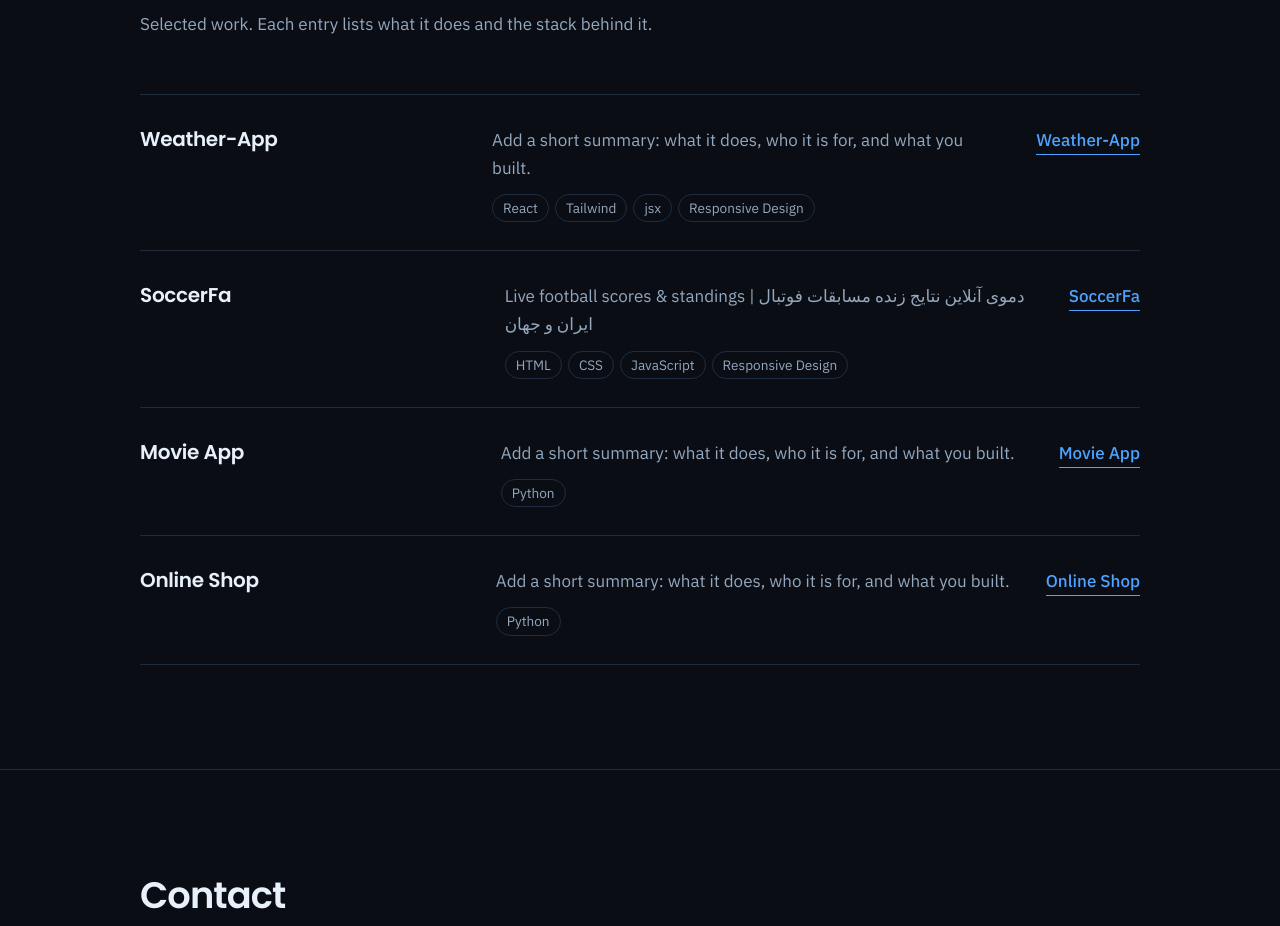
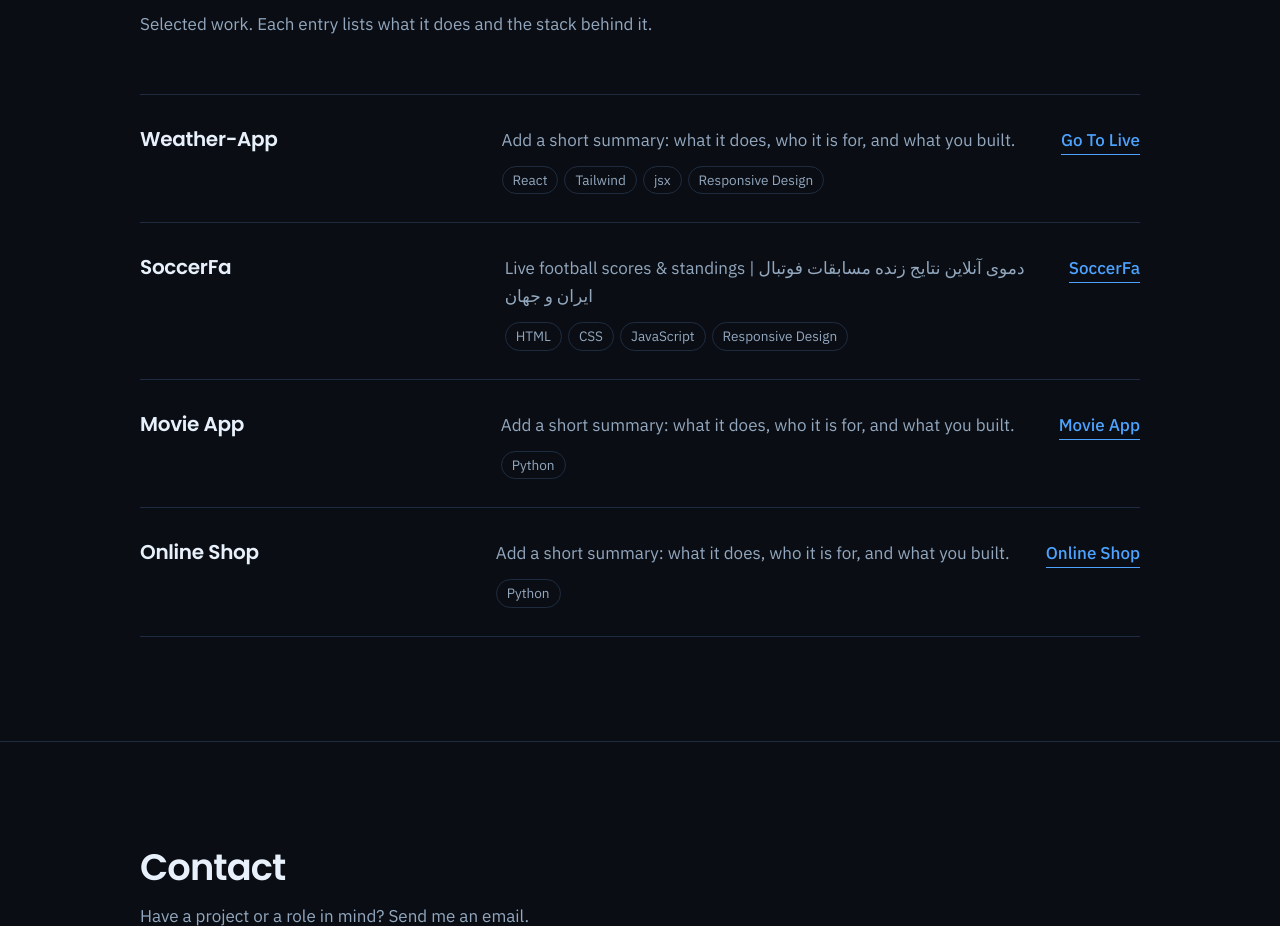
Before and after one commit to vahabmohammadi-dev/vahabmohammadi-dev.github.io, a plain HTML site: page index.html in a window 1280 px wide. Shown: the part 1652-2578 px from the top of the page. Drawn offline with Linux system fonts and the light colour scheme.

Commit message:
update project

```diff
--- a/index.html
+++ b/index.html
@@ -116,7 +116,7 @@
             <p>Add a short summary: what it does, who it is for, and what you built.</p>
             <div class="stack"><span>React</span><span>Tailwind</span><span>jsx</span><span> Responsive Design</span></div>
           </div>
-          <a class="link" href="#contact">Weather-App</a>
+          <a class="link" href="#contact">Go To Live </a>
         </li>
         <li class="project">
           <h3>SoccerFa</h3>
```
